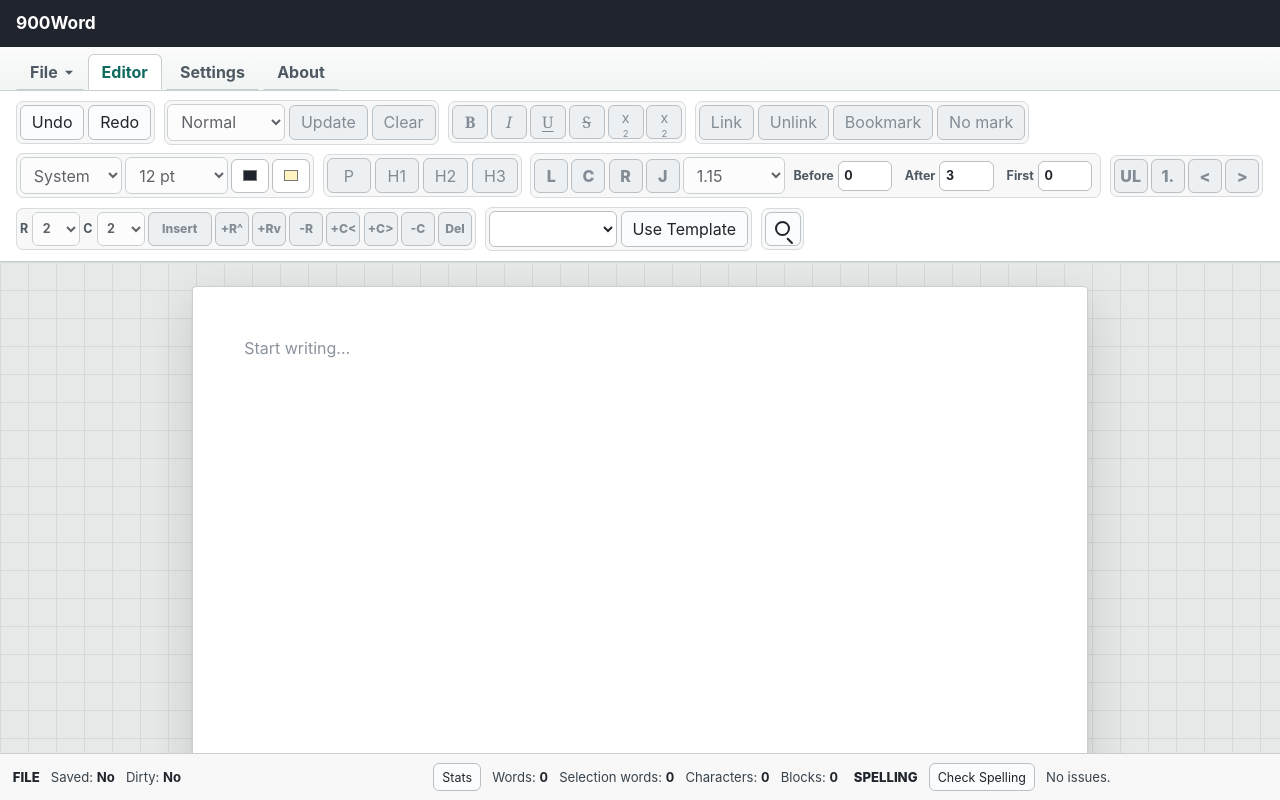
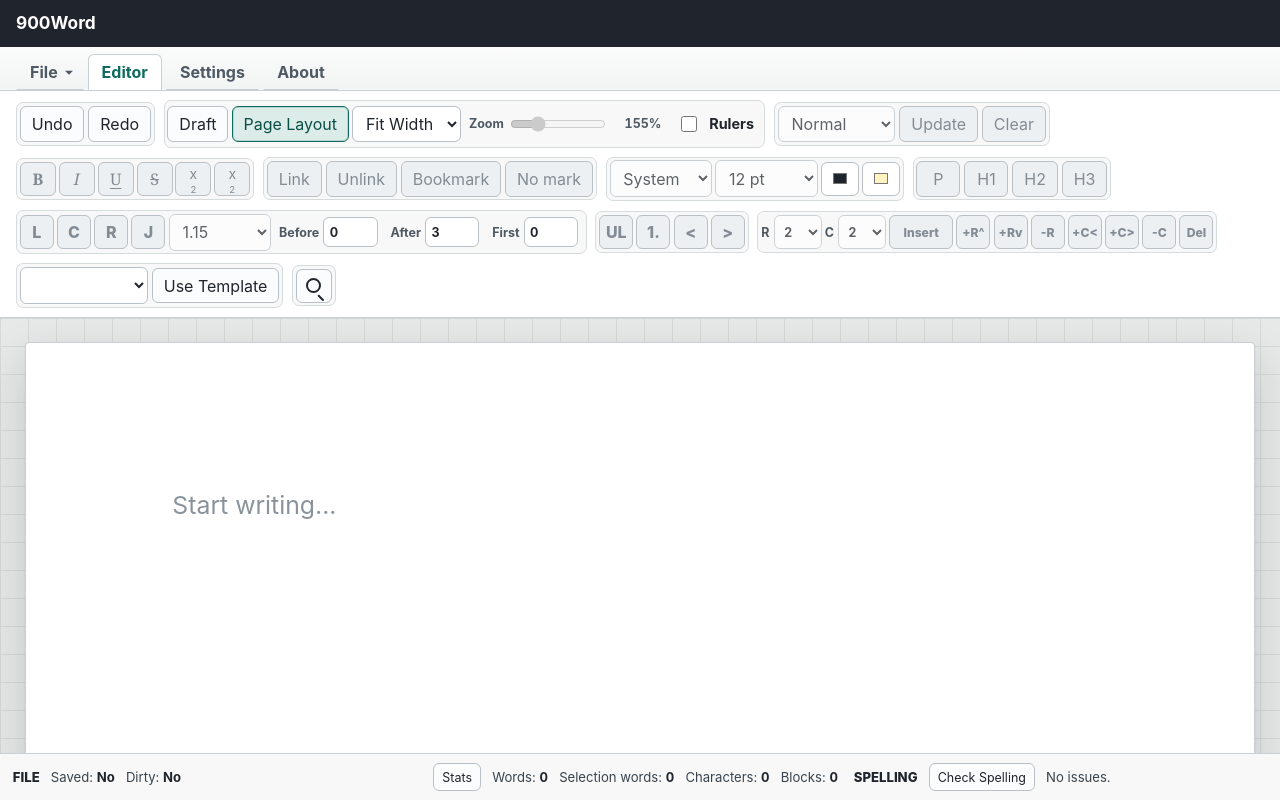
Before and after one commit to 900Labs/900Word, a Svelte app in the folder apps/desktop/: page / in a window 1280 px wide. Built offline with nearby package versions, Linux system fonts and the light colour scheme.

Commit message:
feat: add page view and zoom controls (#12)
Co-authored-by: samrusani <samrusani@gmail.com>

```diff
--- a/apps/desktop/src/App.svelte
+++ b/apps/desktop/src/App.svelte
@@ -66,6 +66,16 @@
     type PageSetup
   } from './lib/documentProjection';
   import { localeDirection, translate, uiLocales, type UiStringKey } from './lib/i18n';
+  import {
+    clampEditorZoom,
+    editorViewportStyle,
+    editorZoomStep,
+    fitWidthZoomPercent,
+    maxEditorZoom,
+    minEditorZoom,
+    type EditorViewMode,
+    type EditorZoomChoice
+  } from './lib/editorViewport';
 
   interface DocumentStats {
     word_count: number;
@@ -188,6 +198,11 @@
   let title = $state('900Word');
   let status = $state(translate('en-US', 'starting'));
   let activeView = $state<ViewId>('editor');
+  let editorViewMode = $state<EditorViewMode>('page-layout');
+  let zoomChoice = $state<EditorZoomChoice>('fit-width');
+  let customZoomPercent = $state(100);
+  let showRulers = $state(false);
+  let editorViewportWidth = $state(0);
   let plainText = $state('');
   let stats = $state<DocumentStats>({ word_count: 0, character_count: 0, block_count: 0 });
   let spellIssues = $state<SpellIssue[]>([]);
@@ -257,6 +272,11 @@
   let characterCountNoSpaces = $derived(countNonWhitespaceCharacters(plainText));
   let paragraphCount = $derived(countProjectedParagraphs(documentState));
   let readingMinutes = $derived(stats.word_count === 0 ? 0 : Math.max(1, Math.ceil(stats.word_count / 200)));
+  let fitWidthZoom = $derived(
+    editorViewMode === 'page-layout' ? fitWidthZoomPercent(pageSetup, editorViewportWidth, showRulers ? 22 : 0) : 100
+  );
+  let effectiveZoomPercent = $derived(zoomChoice === 'fit-width' ? fitWidthZoom : customZoomPercent);
+  let editorSurfaceStyle = $derived(editorViewportStyle(pageSetup, effectiveZoomPercent));
   let showWorkspaceSidebar = $derived(
     navigatorHeadings.length > 0 ||
     fileState.recent_documents.length > 0 ||
@@ -1133,6 +1153,29 @@
   function selectView(viewId: ViewId) {
     activeView = viewId;
     closeFileMenu();
+  }
+
+  function setEditorViewMode(mode: EditorViewMode) {
+    editorViewMode = mode;
+  }
+
+  function setZoomChoice(value: string) {
+    if (value === 'fit-width') {
+      zoomChoice = 'fit-width';
+    } else if (value === '100') {
+      customZoomPercent = 100;
+      zoomChoice = '100';
+    } else {
+      zoomChoice = 'custom';
+    }
+  }
+
+  function setCustomZoom(value: number) {
+    if (!Number.isFinite(value)) {
+      return;
+    }
+    customZoomPercent = clampEditorZoom(value);
+    zoomChoice = 'custom';
   }
 
   function handleWindowClick(event: MouseEvent) {
@@ -1662,6 +1705,53 @@
     <div class="tool-group" role="group" aria-label={tr('history')}>
       <button type="button" onclick={undoDocument}>{tr('undo')}</button>
       <button type="button" onclick={redoDocument}>{tr('redo')}</button>
+    </div>
+
+    <div class="tool-group view-mode-tools" role="group" aria-label={tr('viewMode')}>
+      <button
+        aria-pressed={editorViewMode === 'draft'}
+        class:active-format={editorViewMode === 'draft'}
+        type="button"
+        onclick={() => setEditorViewMode('draft')}
+      >
+        {tr('draftView')}
+      </button>
+      <button
+        aria-pressed={editorViewMode === 'page-layout'}
+        class:active-format={editorViewMode === 'page-layout'}
+        type="button"
+        onclick={() => setEditorViewMode('page-layout')}
+      >
+        {tr('pageLayoutView')}
+      </button>
+      <select
+        aria-label={tr('zoom')}
+        value={zoomChoice}
+        onchange={(event) => setZoomChoice(event.currentTarget.value)}
+        title={tr('zoom')}
+      >
+        <option value="fit-width">{tr('fitWidth')}</option>
+        <option value="100">100%</option>
+        <option value="custom">{tr('custom')}</option>
+      </select>
+      <label class="compact-number zoom-slider" title={tr('customZoom')}>
+        {tr('zoom')}
+        <input
+          aria-label={tr('customZoom')}
+          disabled={zoomChoice === 'fit-width'}
+          min={minEditorZoom}
+          max={maxEditorZoom}
+          step={editorZoomStep}
+          type="range"
+          value={customZoomPercent}
+          oninput={(event) => setCustomZoom(Number(event.currentTarget.value))}
+        />
+        <span class="zoom-value">{effectiveZoomPercent}%</span>
+      </label>
+      <label class="check-row compact ruler-toggle" title={tr('showRulers')}>
+        <input bind:checked={showRulers} type="checkbox" />
+        {tr('showRulers')}
+      </label>
     </div>
 
     <div class="tool-group style-tools" role="group" aria-label={tr('styles')}>
@@ -2346,7 +2436,11 @@
 
     <div
       aria-label={tr('editor')}
+      class:editor-view-draft={editorViewMode === 'draft'}
+      class:editor-view-page-layout={editorViewMode === 'page-layout'}
       class:hidden-view={activeView !== 'editor'}
+      class:zoom-fit={zoomChoice === 'fit-width'}
+      class:zoom-fixed={zoomChoice !== 'fit-width'}
       class="editor-panel"
       id="editor-view"
       oncontextmenu={handleEditorContextMenu}
@@ -2354,11 +2448,24 @@
       tabindex={activeView === 'editor' ? 0 : -1}
     >
       <div
-        bind:this={editorHost}
-        class:empty-document={!editorHasStarted && editorIsEmpty}
-        class="editor-host"
-        data-placeholder={tr('startWriting')}
-      ></div>
+        bind:clientWidth={editorViewportWidth}
+        class:rulers-enabled={showRulers}
+        class="editor-viewport"
+        style={editorSurfaceStyle}
+      >
+        <div class:rulers-enabled={showRulers} class="editor-surface">
+          {#if showRulers}
+            <div class="ruler ruler-top" aria-hidden="true"><span></span></div>
+            <div class="ruler ruler-left" aria-hidden="true"><span></span></div>
+          {/if}
+          <div
+            bind:this={editorHost}
+            class:empty-document={!editorHasStarted && editorIsEmpty}
+            class="editor-host"
+            data-placeholder={tr('startWriting')}
+          ></div>
+        </div>
+      </div>
       {#if spellPopover}
         <div
           aria-label={tr('spelling')}
--- a/apps/desktop/src/app.css
+++ b/apps/desktop/src/app.css
@@ -461,8 +461,17 @@ select:focus-visible {
 .paragraph-tools,
 .list-tools,
 .table-tools,
-.image-tools {
+.image-tools,
+.view-mode-tools {
   gap: 0.2rem;
+}
+
+.view-mode-tools select {
+  min-width: 6.8rem;
+}
+
+.view-mode-tools button {
+  white-space: nowrap;
 }
 
 .color-input {
@@ -515,6 +524,28 @@ select:focus-visible {
 .image-scale input[type="range"] {
   width: 7rem;
   padding-inline: 0;
+}
+
+.zoom-slider {
+  min-width: 12rem;
+}
+
+.zoom-slider input[type="range"] {
+  width: 6rem;
+  padding-inline: 0;
+}
+
+.zoom-value {
+  min-width: 3.1rem;
+  text-align: right;
+  font-variant-numeric: tabular-nums;
+}
+
+.ruler-toggle {
+  min-height: 34px;
+  padding: 0 0.45rem;
+  font-size: 0.78rem;
+  font-weight: 750;
 }
 
 .table-size-field {
@@ -935,31 +966,162 @@ select:focus-visible {
   background-size: 28px 28px;
 }
 
+.editor-panel.editor-view-draft {
+  background: #f3f5f4;
+}
+
 .hidden-view {
   display: none;
 }
 
+.editor-viewport {
+  width: 100%;
+  min-width: 0;
+  box-sizing: border-box;
+}
+
+.editor-viewport.rulers-enabled {
+  padding-top: 1.35rem;
+  padding-left: 1.35rem;
+}
+
+.editor-surface {
+  position: relative;
+  width: min(100%, var(--page-fit-width));
+  margin: 0 auto 2rem;
+}
+
+.editor-panel.zoom-fit .editor-surface,
+.editor-panel.zoom-fixed .editor-surface {
+  width: var(--page-width);
+  max-width: none;
+}
+
+.editor-panel.editor-view-draft .editor-surface {
+  width: min(100%, 72rem);
+  max-width: 100%;
+}
+
 .editor-host {
   position: relative;
-  width: min(100%, 56rem);
+  width: 100%;
   min-height: 48rem;
-  margin: 0 auto 2rem;
-  padding: clamp(2rem, 4vw, 4rem);
+  margin: 0;
+  padding: var(--margin-top) var(--margin-right) var(--margin-bottom) var(--margin-left);
   border: 1px solid #c8ced2;
   border-radius: 4px;
   background: #ffffff;
+  font-size: var(--editor-font-size);
   box-shadow:
     0 1px 2px rgba(22, 27, 34, 0.08),
     0 18px 48px rgba(22, 27, 34, 0.16);
 }
 
+.editor-panel.editor-view-page-layout.zoom-fit .editor-host {
+  min-height: var(--page-fit-height);
+}
+
+.editor-panel.editor-view-page-layout.zoom-fixed .editor-host {
+  min-height: var(--page-height);
+}
+
+.editor-panel.editor-view-draft .editor-host {
+  min-height: 38rem;
+  padding: 1.5rem;
+  border-color: #d2d9d6;
+  border-radius: 6px;
+  box-shadow: none;
+}
+
+.editor-panel.editor-view-draft .ProseMirror {
+  min-height: 32rem;
+}
+
 .editor-host.empty-document:not(:focus-within)::before {
   content: attr(data-placeholder);
   position: absolute;
-  top: clamp(2rem, 4vw, 4rem);
-  left: clamp(2rem, 4vw, 4rem);
+  top: var(--margin-top);
+  left: var(--margin-left);
   color: #8a939c;
   pointer-events: none;
+}
+
+.editor-panel.editor-view-draft .editor-host.empty-document:not(:focus-within)::before {
+  top: 1.5rem;
+  left: 1.5rem;
+}
+
+.ruler {
+  position: absolute;
+  z-index: 2;
+  display: none;
+  overflow: hidden;
+  border-color: #a9b4ba;
+  color: #56616b;
+  pointer-events: none;
+}
+
+.editor-panel .rulers-enabled .ruler {
+  display: block;
+}
+
+.ruler-top {
+  right: 0;
+  bottom: calc(100% + 0.25rem);
+  left: 0;
+  height: 1rem;
+  border-bottom: 1px solid #a9b4ba;
+  background:
+    repeating-linear-gradient(
+      90deg,
+      rgba(86, 97, 107, 0.55) 0 1px,
+      transparent 1px 12px
+    ),
+    #f8faf9;
+}
+
+.ruler-left {
+  top: 0;
+  right: calc(100% + 0.25rem);
+  bottom: 0;
+  width: 1rem;
+  border-right: 1px solid #a9b4ba;
+  background:
+    repeating-linear-gradient(
+      180deg,
+      rgba(86, 97, 107, 0.55) 0 1px,
+      transparent 1px 12px
+    ),
+    #f8faf9;
+}
+
+.ruler span {
+  position: absolute;
+  border-color: #0f6b5f;
+}
+
+.ruler-top span {
+  right: var(--margin-right);
+  bottom: 0;
+  left: var(--margin-left);
+  border-bottom: 3px solid #0f6b5f;
+}
+
+.ruler-left span {
+  top: var(--margin-top);
+  bottom: var(--margin-bottom);
+  left: 0;
+  border-left: 3px solid #0f6b5f;
+}
+
+.editor-panel.editor-view-draft .ruler-top span {
+  right: 1.5rem;
+  left: 1.5rem;
+}
+
+.editor-panel.editor-view-draft .ruler-left span {
+  top: 1.5rem;
+  bottom: 1.5rem;
 }
 
 .ProseMirror {
@@ -974,7 +1136,7 @@ select:focus-visible {
 
 .ProseMirror p[data-style="title"] {
   margin-bottom: 0.45rem;
-  font-size: 2.15rem;
+  font-size: 2.15em;
   line-height: 1.15;
   font-weight: 760;
 }
@@ -982,7 +1144,7 @@ select:focus-visible {
 .ProseMirror p[data-style="subtitle"] {
   margin-bottom: 1.15rem;
   color: #58636d;
-  font-size: 1.18rem;
+  font-size: 1.18em;
 }
 
 .ProseMirror p[data-style="quote"] {
@@ -997,30 +1159,30 @@ select:focus-visible {
   border-radius: 4px;
   background: #f1f4f2;
   font-family: ui-monospace, SFMono-Regular, Menlo, Monaco, Consolas, monospace;
-  font-size: 0.92rem;
+  font-size: 0.92em;
 }
 
 .ProseMirror p[data-style="caption"] {
   color: #59636e;
-  font-size: 0.9rem;
+  font-size: 0.9em;
   font-style: italic;
 }
 
 .ProseMirror h1 {
   margin: 0 0 1rem;
-  font-size: 2rem;
+  font-size: 2em;
   line-height: 1.2;
 }
 
 .ProseMirror h2 {
   margin: 1.35rem 0 0.75rem;
-  font-size: 1.48rem;
+  font-size: 1.48em;
   line-height: 1.25;
 }
 
 .ProseMirror h3 {
   margin: 1.15rem 0 0.65rem;
-  font-size: 1.18rem;
+  font-size: 1.18em;
   line-height: 1.3;
 }
 
@@ -1083,7 +1245,7 @@ select:focus-visible {
   display: block;
   margin-top: 0.35rem;
   color: #59636e;
-  font-size: 0.88rem;
+  font-size: 0.88em;
 }
 
 .image-placeholder-text {
@@ -1402,7 +1564,22 @@ select:focus-visible {
 
   .tool-group,
   .search-tools,
-  .template-tools {
+  .template-tools,
+  .view-mode-tools {
+    flex: 1 1 100%;
+  }
+
+  .view-mode-tools {
+    align-items: stretch;
+  }
+
+  .view-mode-tools button,
+  .view-mode-tools select {
+    flex: 1 1 7rem;
+    min-width: 0;
+  }
+
+  .zoom-slider {
     flex: 1 1 100%;
   }
 
@@ -1439,7 +1616,16 @@ select:focus-visible {
 
   .editor-host {
     min-height: 32rem;
-    padding: 1.35rem;
+  }
+
+  .editor-panel.editor-view-page-layout .editor-host {
+    padding: max(1.35rem, min(var(--margin-top), 2rem)) max(1.35rem, min(var(--margin-right), 2rem))
+      max(1.35rem, min(var(--margin-bottom), 2rem)) max(1.35rem, min(var(--margin-left), 2rem));
+  }
+
+  .editor-panel.editor-view-page-layout .editor-host.empty-document:not(:focus-within)::before {
+    top: max(1.35rem, min(var(--margin-top), 2rem));
+    left: max(1.35rem, min(var(--margin-left), 2rem));
   }
 
   .form-surface dl div,
--- /dev/null
+++ b/apps/desktop/src/lib/editorViewport.ts
@@ -0,0 +1,61 @@
+import type { PageSetup } from './documentProjection';
+
+export type EditorViewMode = 'draft' | 'page-layout';
+export type EditorZoomChoice = 'fit-width' | '100' | 'custom';
+
+export const minEditorZoom = 75;
+export const minFitWidthZoom = 35;
+export const maxEditorZoom = 175;
+export const editorZoomStep = 5;
+const cssPixelsPerMillimeter = 96 / 25.4;
+
+export function clampEditorZoom(value: number): number {
+  return clampZoom(value, minEditorZoom, maxEditorZoom);
+}
+
+export function fitWidthZoomPercent(page: PageSetup, viewportWidthPx: number, reservedWidthPx = 0): number {
+  if (!Number.isFinite(viewportWidthPx) || viewportWidthPx <= 0) {
+    return 100;
+  }
+  const pageWidthPx = safeDimensionMillimeters(page.width_mm) * cssPixelsPerMillimeter;
+  const availableWidthPx = Math.max(1, viewportWidthPx - Math.max(0, reservedWidthPx));
+  return clampZoom(Math.floor((availableWidthPx / pageWidthPx) * 100), minFitWidthZoom, maxEditorZoom);
+}
+
+function clampZoom(value: number, min: number, max: number): number {
+  if (!Number.isFinite(value)) {
+    return 100;
+  }
+  return Math.min(max, Math.max(min, Math.round(value)));
+}
+
+export function editorViewportStyle(page: PageSetup, zoomPercent: number): string {
+  const zoom = clampZoom(zoomPercent, minFitWidthZoom, maxEditorZoom) / 100;
+  const width = safeDimensionMillimeters(page.width_mm);
+  const height = safeDimensionMillimeters(page.height_mm);
+  const marginTop = safeMarginMillimeters(page.margin_top_mm);
+  const marginRight = safeMarginMillimeters(page.margin_right_mm);
+  const marginBottom = safeMarginMillimeters(page.margin_bottom_mm);
+  const marginLeft = safeMarginMillimeters(page.margin_left_mm);
+
+  return [
+    `--editor-zoom: ${zoom}`,
+    `--editor-font-size: ${zoom}rem`,
+    `--page-fit-width: ${width}mm`,
+    `--page-fit-height: ${height}mm`,
+    `--page-width: ${width * zoom}mm`,
+    `--page-height: ${height * zoom}mm`,
+    `--margin-top: ${marginTop * zoom}mm`,
+    `--margin-right: ${marginRight * zoom}mm`,
+    `--margin-bottom: ${marginBottom * zoom}mm`,
+    `--margin-left: ${marginLeft * zoom}mm`
+  ].join('; ');
+}
+
+function safeDimensionMillimeters(value: number): number {
+  return Number.isFinite(value) && value > 0 ? value : 1;
+}
+
+function safeMarginMillimeters(value: number): number {
+  return Number.isFinite(value) && value >= 0 ? value : 0;
+}
--- a/apps/desktop/src/lib/i18n.ts
+++ b/apps/desktop/src/lib/i18n.ts
@@ -51,6 +51,7 @@ export type UiStringKey =
   | 'documentSavedAs'
   | 'dirty'
   | 'discard'
+  | 'draftView'
   | 'editor'
   | 'editorReadOnly'
   | 'editingToolbar'
@@ -70,6 +71,7 @@ export type UiStringKey =
   | 'file'
   | 'find'
   | 'findAndReplace'
+  | 'fitWidth'
   | 'firstLine'
   | 'firstLineIndent'
   | 'fontControls'
@@ -148,6 +150,7 @@ export type UiStringKey =
   | 'openRecent'
   | 'page'
   | 'pageCount'
+  | 'pageLayoutView'
   | 'pageNumber'
   | 'pageRegionsReadOnly'
   | 'pageRegionsUpdated'
@@ -188,6 +191,7 @@ export type UiStringKey =
   | 'settings'
   | 'settingsUpdated'
   | 'selectionWords'
+  | 'showRulers'
   | 'spellAddedToDictionary'
   | 'spellIgnoredAll'
   | 'spellIgnoredOnce'
@@ -231,9 +235,12 @@ export type UiStringKey =
   | 'useTemplate'
   | 'userDictionarySuffix'
   | 'version'
+  | 'viewMode'
   | 'width'
   | 'words'
   | 'workspaceViews'
+  | 'zoom'
+  | 'customZoom'
   | 'documentWorkspace'
   | 'documentStatistics'
   | 'yes';
@@ -297,6 +304,7 @@ const english: UiStrings = {
   documentSavedAs: 'Document saved as',
   dirty: 'Dirty',
   discard: 'Discard',
+  draftView: 'Draft',
   editor: 'Editor',
   editorReadOnly: 'Editor is read-only',
   editingToolbar: 'Editing toolbar',
@@ -316,6 +324,7 @@ const english: UiStrings = {
   file: 'File',
   find: 'Find',
   findAndReplace: 'Find and replace',
+  fitWidth: 'Fit Width',
   firstLine: 'First',
   firstLineIndent: 'First-line indent',
   fontControls: 'Font controls',
@@ -394,6 +403,7 @@ const english: UiStrings = {
   openRecent: 'Open',
   page: 'Page',
   pageCount: 'Page count',
+  pageLayoutView: 'Page Layout',
   pageNumber: 'Page number',
   pageRegionsReadOnly: 'Imported header/footer content is read-only',
   pageRegionsUpdated: 'Headers and footers updated',
@@ -434,6 +444,7 @@ const english: UiStrings = {
   settings: 'Settings',
   settingsUpdated: 'Settings updated',
   selectionWords: 'Selection words',
+  showRulers: 'Rulers',
   spellAddedToDictionary: 'Added "{word}" to the personal dictionary',
   spellIgnoredAll: 'Word ignored for this session',
   spellIgnoredOnce: 'Spelling issue ignored once',
@@ -477,9 +488,12 @@ const english: UiStrings = {
   useTemplate: 'Use Template',
   userDictionarySuffix: 'user',
   version: 'Version',
+  viewMode: 'View mode',
   width: 'Width',
   words: 'Words',
   workspaceViews: 'Workspace views',
+  zoom: 'Zoom',
+  customZoom: 'Custom zoom',
   documentWorkspace: 'Document workspace',
   documentStatistics: 'Document statistics',
   yes: 'Yes'
```
Also changed, not shown: 5 other files (tests, documents, lock files or other folders).
